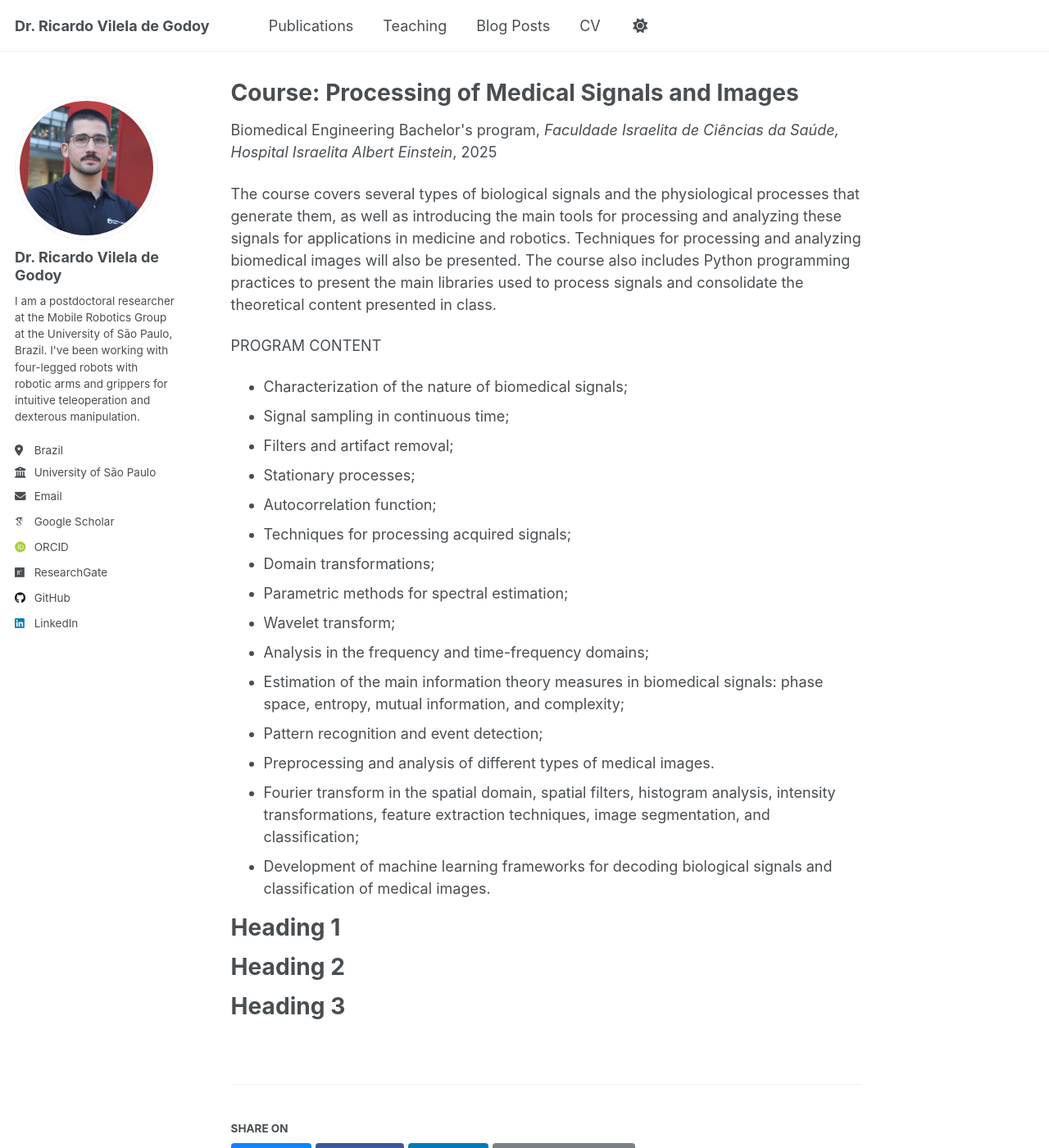
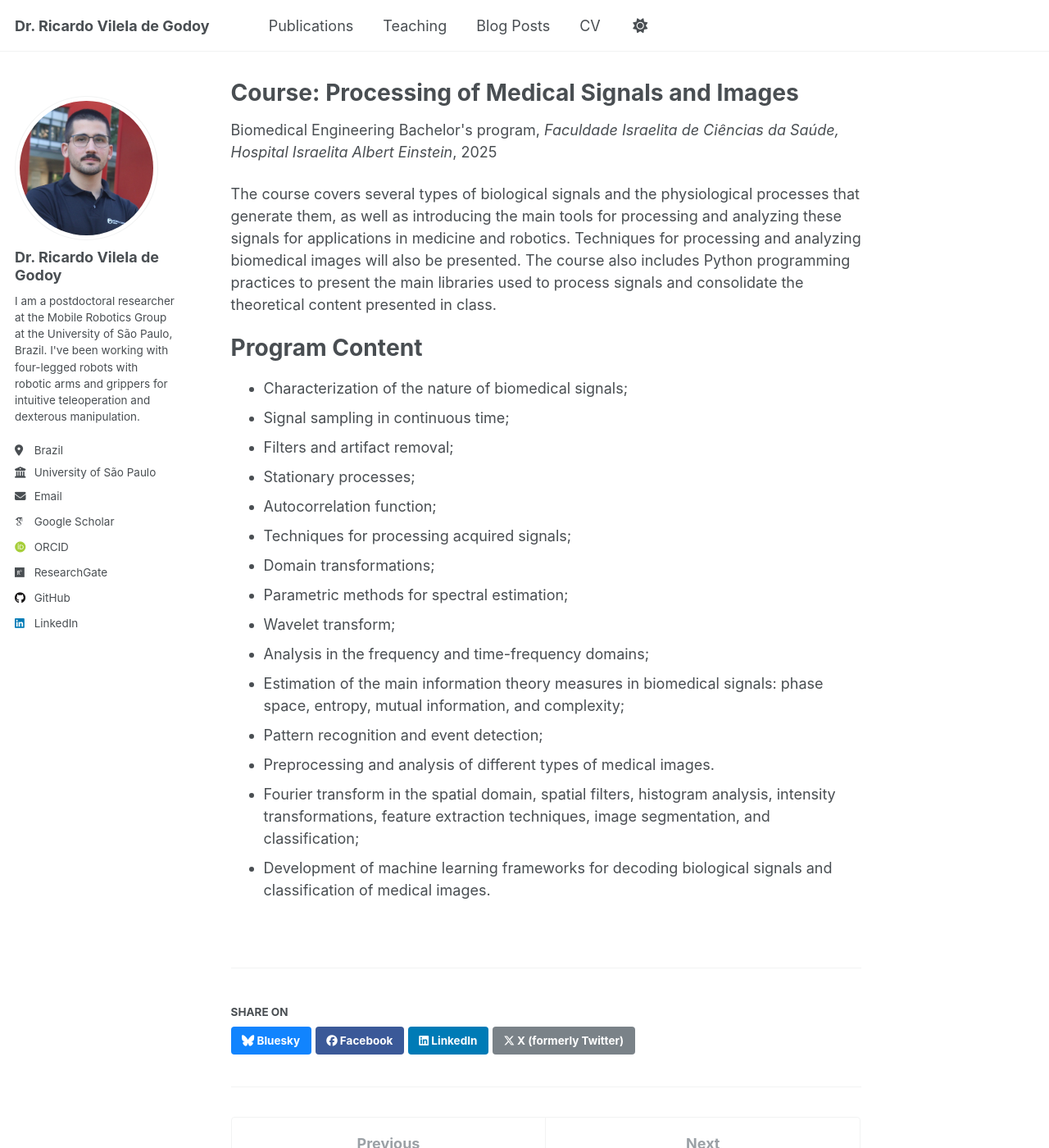
Before and after one commit to ricardovgodoy/ricardovgodoy.github.io, a Jekyll site: the page built from _teaching/2014-spring-teaching-1.md, in a window 1280 px wide and 1400 px high. Shown: the whole window at 82% size. Built offline with Jekyll 4.4.1, drawn with Linux system fonts in a browser that asks for light colours; some web fonts are replaced.

Commit message:
Update 2014-spring-teaching-1.md

```diff
--- a/_teaching/2014-spring-teaching-1.md
+++ b/_teaching/2014-spring-teaching-1.md
@@ -11,7 +11,8 @@
 The course covers several types of biological signals and the physiological processes that generate them, as well as introducing the main tools for processing and analyzing these signals for applications in medicine and robotics. Techniques for processing and analyzing biomedical images will also be presented. The course also includes Python programming practices to present the main libraries used to process signals and consolidate the theoretical content presented in class.
 
 
-PROGRAM CONTENT
+Program Content
+======
 
 - Characterization of the nature of biomedical signals;
 - Signal sampling in continuous time;
@@ -28,12 +29,3 @@
 - Preprocessing and analysis of different types of medical images.
 - Fourier transform in the spatial domain, spatial filters, histogram analysis, intensity transformations, feature extraction techniques, image segmentation, and classification;
 - Development of machine learning frameworks for decoding biological signals and classification of medical images.
-
-Heading 1
-======
-
-Heading 2
-======
-
-Heading 3
-======
```
